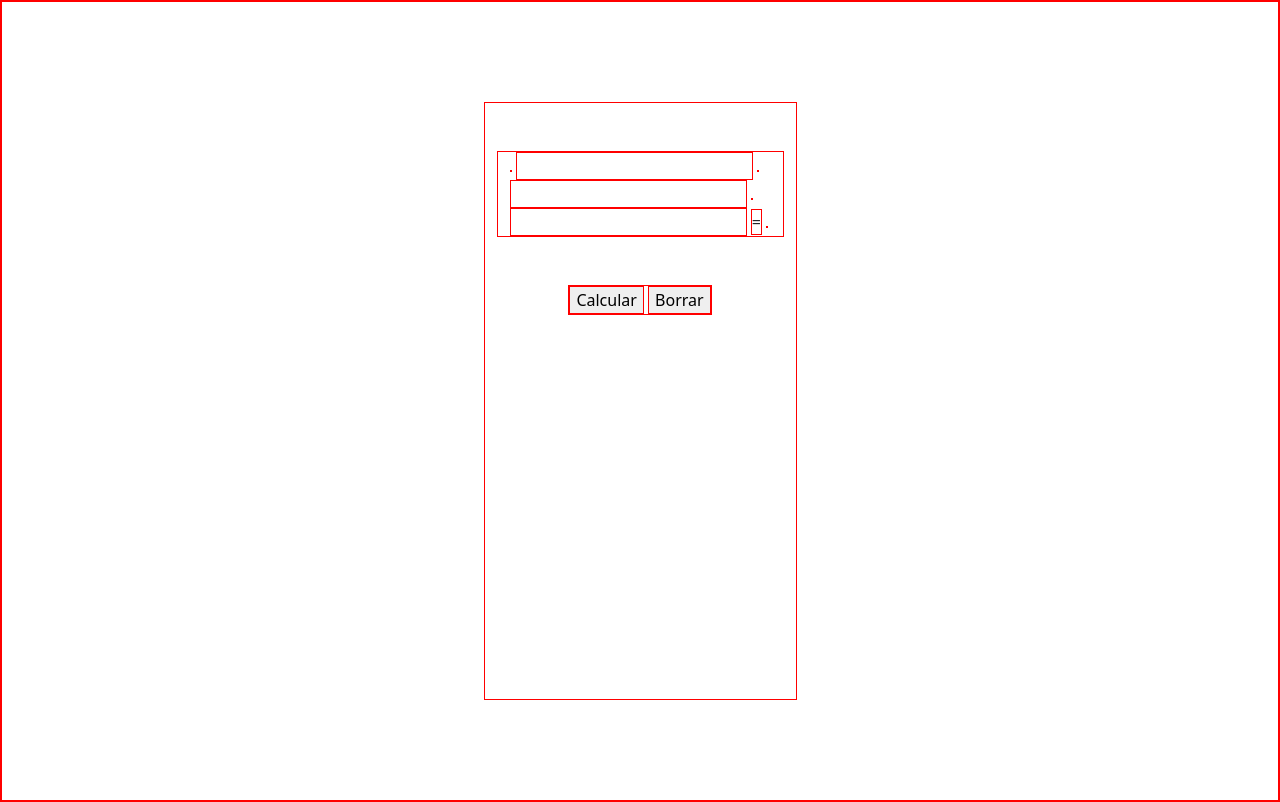
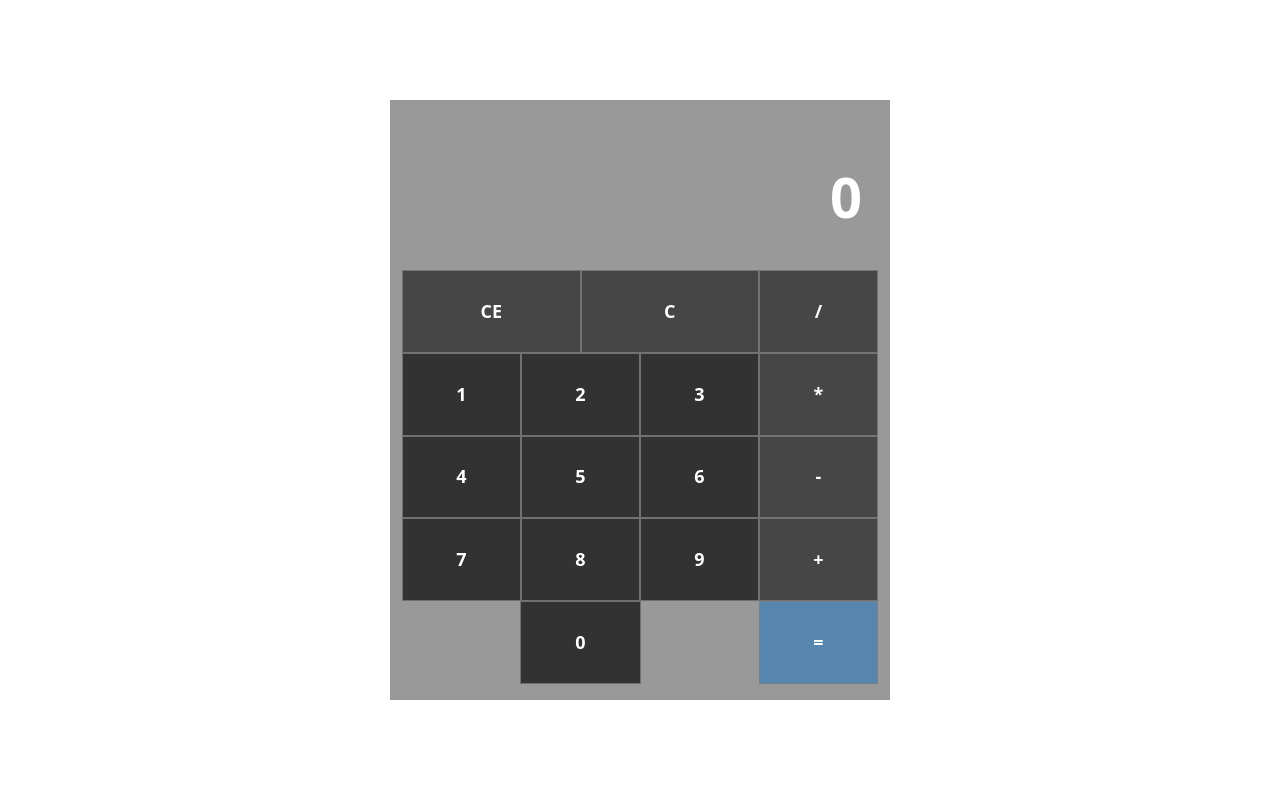
Before and after one commit to FedeBencini/Codo-a-Codo-FrontEnd-22549, a plain HTML site: page clase14/index.html in a window 1280 px wide. Drawn offline with nearby package versions, Linux system fonts and the light colour scheme; files that its build step writes are made by us from their sources.

Commit message:
Finish calculator style and layout

```diff
--- a/clase14/assets/css/style.css
+++ b/clase14/assets/css/style.css
@@ -1,3 +1,43 @@
-* {
-  border: 1px solid red;
+#calculator {
+  width: 500px;
+  background-color: rgba(128, 128, 128, 0.8);
+  color: white;
 }
+
+.botones {
+  font-size: large;
+  font-weight: bold;
+  border: 1px solid rgba(128, 128, 128, 0.8);
+}
+
+.botones:not(.numeros) {
+  background-color: rgba(50, 50, 50, 0.8);
+}
+
+.botones:not(.numeros):hover {
+  background-color: rgba(50, 50, 50);
+  transition: 0.25s;
+}
+
+.numeros {
+  background-color: rgba(27, 26, 26, 0.8);
+}
+
+.numeros:hover {
+  background-color: rgb(27, 26, 26);
+  transition: 0.25s;
+}
+
+#igual {
+  background-color: rgba(70, 131, 180, 0.8);
+}
+
+#igual:hover {
+  font-weight: bolder;
+  background-color: rgb(110, 179, 235);
+  transition: 0.25s;
+}
+
+#pantalla p {
+  font-size: 3.5rem;
+}
--- a/clase14/index.html
+++ b/clase14/index.html
@@ -5,8 +5,8 @@
     <meta http-equiv="X-UA-Compatible" content="IE=edge" />
     <meta name="viewport" content="width=device-width, initial-scale=1.0" />
     <title>Clase14</title>
-    <script src="./js/ejercicio.js"></script>
-    <link rel="stylesheet" href="./css/style.css" />
+    <script src="./assets/js/ejercicio.js"></script>
+    <link rel="stylesheet" href="./assets/css/style.css" />
     <link
       href="https://cdn.jsdelivr.net/npm/bootstrap@5.2.1/dist/css/bootstrap.min.css"
       rel="stylesheet"
@@ -15,28 +15,128 @@
     />
   </head>
   <body class="container-fluid vh-100 d-flex align-items-center">
-    <main class="container d-flex flex-column h-75 w-25 align-items-center">
-      <div class="container my-5">
-        <!-- Operando 1 -->
-        <label for="op1"></label>
-        <input id="op1" type="number" />
+    <main
+      class="container d-flex flex-column h-75 align-items-center"
+      id="calculator"
+    >
+      <div
+        id="pantalla"
+        class="w-100 m-3 h-25 d-flex justify-content-end align-items-end"
+      >
+        <p class="fw-semibold pe-3">0</p>
+      </div>
+      <div id="botones" class="w-100 mx-3 mb-3 h-75 d-flex">
+        <div id="nums" class="col-9">
+          <div class="d-flex flex-column h-100">
+            <div id="CEyC" class="d-flex col">
+              <div
+                class="col d-flex justify-content-center align-items-center botones"
+              >
+                CE
+              </div>
+              <div
+                class="col d-flex justify-content-center align-items-center botones"
+              >
+                C
+              </div>
+            </div>
+            <div id="unoATres" class="d-flex col">
+              <div
+                class="col d-flex justify-content-center align-items-center botones numeros"
+              >
+                1
+              </div>
+              <div
+                class="col d-flex justify-content-center align-items-center botones numeros"
+              >
+                2
+              </div>
+              <div
+                class="col d-flex justify-content-center align-items-center botones numeros"
+              >
+                3
+              </div>
+            </div>
+            <div id="cuatroASeis" class="d-flex col">
+              <div
+                class="col d-flex justify-content-center align-items-center botones numeros"
+              >
+                4
+              </div>
+              <div
+                class="col d-flex justify-content-center align-items-center botones numeros"
+              >
+                5
+              </div>
+              <div
+                class="col d-flex justify-content-center align-items-center botones numeros"
+              >
+                6
+              </div>
+            </div>
+            <div id="sieteANueve" class="d-flex col">
+              <div
+                class="col d-flex justify-content-center align-items-center botones numeros"
+              >
+                7
+              </div>
+              <div
+                class="col d-flex justify-content-center align-items-center botones numeros"
+              >
+                8
+              </div>
+              <div
+                class="col d-flex justify-content-center align-items-center botones numeros"
+              >
+                9
+              </div>
+            </div>
+            <div id="ceroYVacio" class="d-flex col">
+              <div
+                class="col d-flex justify-content-center align-items-center"
+              ></div>
+              <div
+                class="col d-flex justify-content-center align-items-center botones numeros"
+              >
+                0
+              </div>
+              <div
+                class="col d-flex justify-content-center align-items-center"
+              ></div>
+            </div>
+          </div>
+        </div>
 
-        <!-- Operación Matemática -->
-        <label for="operacion"></label>
-        <input id="operacion" type="text" />
-
-        <!-- Operando 1 -->
-        <label for="op2"></label>
-        <input id="op2" type="number" />
-
-        <!-- resultado -->
-        <label>=</label>
-        <label id="resultado"></label>
-      </div>
-      <div>
-        <!-- Realizar cálculo -->
-        <button onclick="calcular()">Calcular</button>
-        <button onclick="borrar()">Borrar</button>
+        <div id="operaciones" class="col-3">
+          <div class="d-flex flex-column h-100">
+            <div
+              class="col d-flex justify-content-center align-items-center botones"
+            >
+              /
+            </div>
+            <div
+              class="col d-flex justify-content-center align-items-center botones"
+            >
+              *
+            </div>
+            <div
+              class="col d-flex justify-content-center align-items-center botones"
+            >
+              -
+            </div>
+            <div
+              class="col d-flex justify-content-center align-items-center botones"
+            >
+              +
+            </div>
+            <div
+              id="igual"
+              class="col d-flex justify-content-center align-items-center botones"
+            >
+              =
+            </div>
+          </div>
+        </div>
       </div>
     </main>
     <script
```
